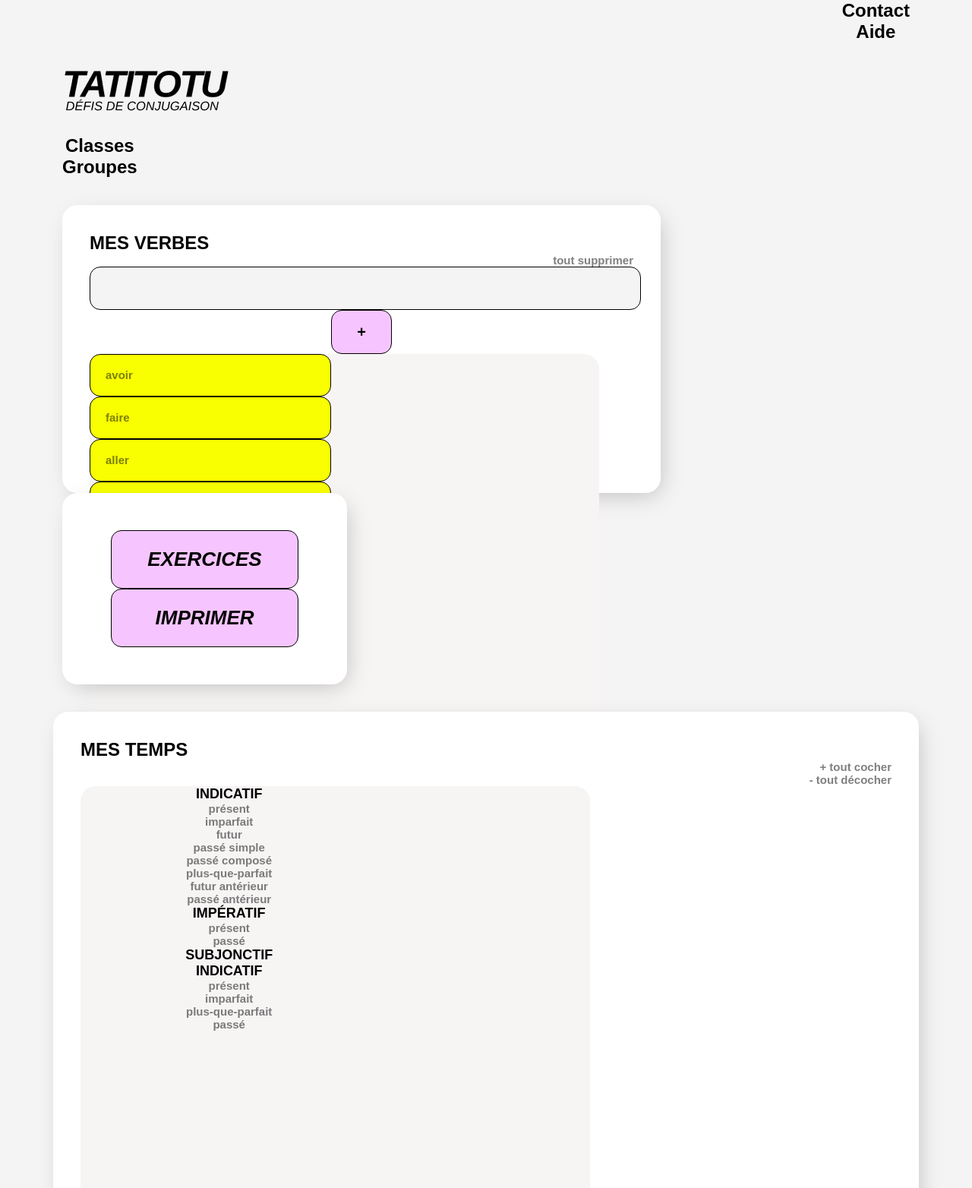
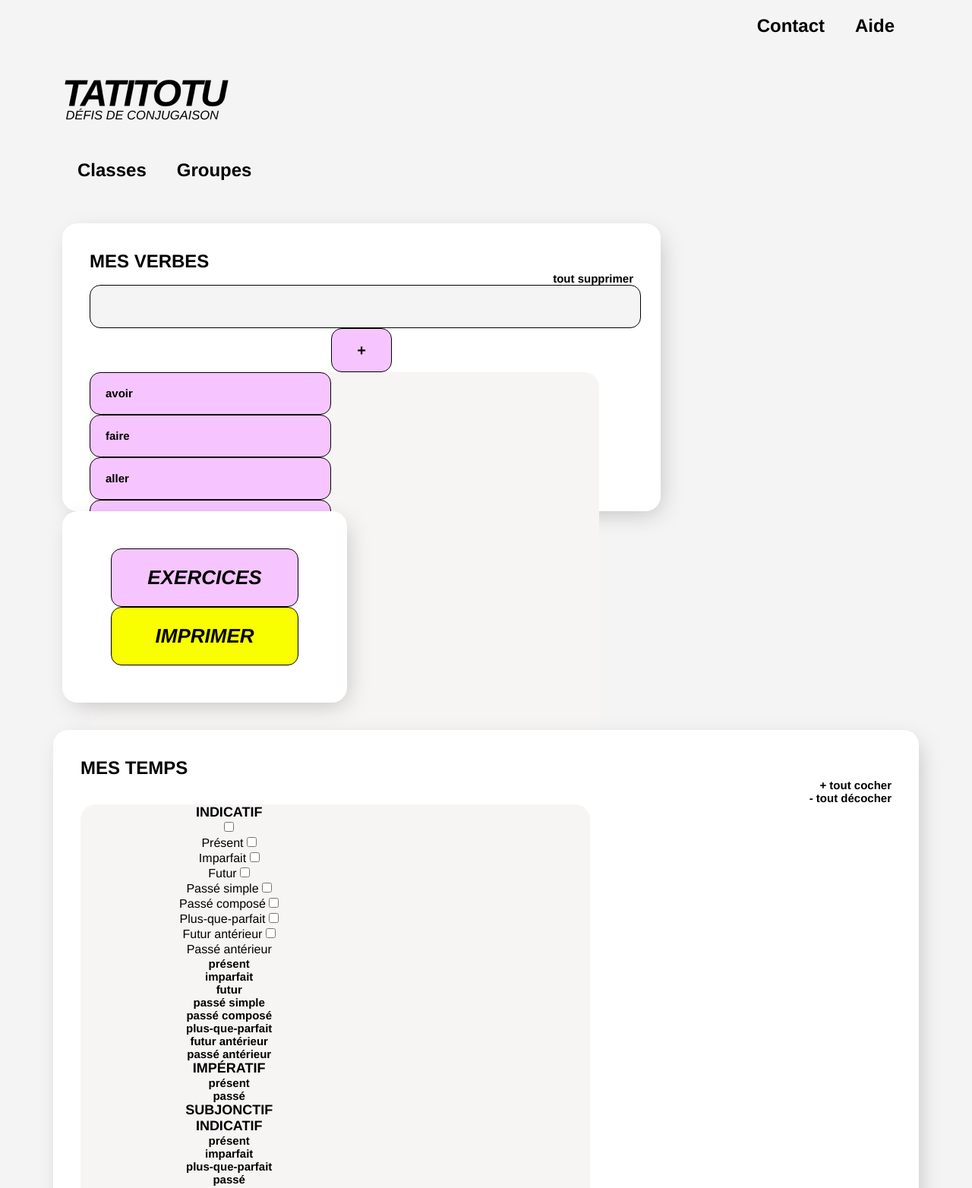
Before and after one commit to baillodlucie/TATITOTU, a website built with Parcel: page src/index.html in a window 1280 px wide. Shown: the top 1564 px of the page at 76% size. Built offline with nearby package versions, Linux system fonts and the light colour scheme.

Commit message:
ajutsments boutons et création des switch lines

```diff
--- a/src/index.html
+++ b/src/index.html
@@ -5,23 +5,25 @@
     <title>TATITOTU - Défis de conjugaison</title>
     <meta name="viewport" content="width=device-width, initial-scale=1.0" />
     <link rel="stylesheet" href="scss/main.scss" />
+    <link rel="preconnect" href="https://fonts.googleapis.com" />
+    <link rel="preconnect" href="https://fonts.gstatic.com" crossorigin />
+    <link
+      href="https://fonts.googleapis.com/css2?family=Arimo:ital,wght@0,400..700;1,400..700&display=swap"
+      rel="stylesheet"
+    />
   </head>
   <body>
     <div class="container">
       <div class="row">
         <div class="col-12"></div>
         <nav class="nav nav-1">
-          <ul>
-            <li>Contact</li>
-            <li>Aide</li>
-          </ul>
+          <a>Contact</a>
+          <a>Aide</a>
         </nav>
-        <h1><img src="img/tatitotu-logo.png" /></h1>
+        <h1><img src="../img/tatitotu-logo.png" /></h1>
         <nav class="nav nav-2">
-          <ul>
-            <li>Classes</li>
-            <li>Groupes</li>
-          </ul>
+          <a>Classes</a>
+          <a>Groupes</a>
         </nav>
       </div>
       <div class="row">
@@ -53,8 +55,8 @@
         </div>
         <div class="col-4 buttons">
           <div class="card card-buttons">
-            <button class="buttons-big">exercices</button>
-            <button class="buttons-big">imprimer</button>
+            <button class="buttons-big buttons-big-exercices">exercices</button>
+            <button class="buttons-big buttons-big-imprimer">imprimer</button>
           </div>
         </div>
       </div>
@@ -66,6 +68,62 @@
           <div class="background-grey background-grey-temps-1">
             <div class="temps-1 col-7">
               <h3 class="titles titles-h3">indicatif</h3>
+              <label class="switch">
+                <input type="checkbox" />
+                <div class="switch-wrapper">
+                  <div class="switch-inner"></div>
+                </div>
+                Présent
+              </label>
+              <label class="switch">
+                <input type="checkbox" />
+                <div class="switch-wrapper">
+                  <div class="switch-inner"></div>
+                </div>
+                Imparfait
+              </label>
+              <label class="switch">
+                <input type="checkbox" />
+                <div class="switch-wrapper">
+                  <div class="switch-inner"></div>
+                </div>
+                Futur
+              </label>
+              <label class="switch">
+                <input type="checkbox" />
+                <div class="switch-wrapper">
+                  <div class="switch-inner"></div>
+                </div>
+                Passé simple
+              </label>
+              <label class="switch">
+                <input type="checkbox" />
+                <div class="switch-wrapper">
+                  <div class="switch-inner"></div>
+                </div>
+                Passé composé
+              </label>
+              <label class="switch">
+                <input type="checkbox" />
+                <div class="switch-wrapper">
+                  <div class="switch-inner"></div>
+                </div>
+                Plus-que-parfait
+              </label>
+              <label class="switch">
+                <input type="checkbox" />
+                <div class="switch-wrapper">
+                  <div class="switch-inner"></div>
+                </div>
+                Futur antérieur
+              </label>
+              <label class="switch">
+                <input type="checkbox" />
+                <div class="switch-wrapper">
+                  <div class="switch-inner"></div>
+                </div>
+                Passé antérieur
+              </label>
               <p class="temps-verbes">présent</p>
               <p class="temps-verbes">imparfait</p>
               <p class="temps-verbes">futur</p>
@@ -105,6 +163,17 @@
         <div class="options col-8"></div>
         <div class="card card-options">
           <h2 class="titles titles-h2">options</h2>
+          <p>Nombre de questions</p>
+          <p>Type</p>
+          <p>Options d’impression</p>
+          <p>Afficher espace pour la note</p>
+          <p>Afficher les verbes évalués</p>
+          <p>Afficher les temps évalués</p>
+          <p>Espace pour le prénom</p>
+          <p>Espace pour le nom</p>
+          <p>Espace pour la date</p>
+          <p>Pronoms inclusifs (il/elle /iel)</p>
+          <p>Afficher nombre aléatoire</p>
         </div>
         <div class="col-4"></div>
         <div class="card card-buttons-small">
@@ -115,7 +184,7 @@
       </div>
       <div class="row">
         <div class="footer col-12">
-          <img class="footer-logo" src="img/tatitotu-logo.png" />
+          <img class="footer-logo" src="../img/tatitotu-logo.png" />
           <p class="footer-p">Contact:christophe.roulet@edu-vd.ch</p>
         </div>
       </div>
--- a/src/scss/_base.scss
+++ b/src/scss/_base.scss
@@ -1,9 +1,6 @@
 /* ====================================
 // css variables
 // ==================================== */
-
-:root {
-}
 
 /* ====================================
 // reset rules
@@ -23,6 +20,7 @@ body {
   -webkit-font-smoothing: antialiased;
   -moz-osx-font-smoothing: grayscale;
   text-rendering: optimizeLegibility;
+  font-family: Arimo;
   font-size: 1rem;
   line-height: 1.25;
   text-align: center;
--- a/src/scss/modules/_buttons-big.scss
+++ b/src/scss/modules/_buttons-big.scss
@@ -3,7 +3,7 @@
   width: 247px;
   height: 77px;
   padding: 15px 16px;
-  justify-content: center;
+  justify-content: space-around;
   align-items: center;
   gap: 10px;
   flex-shrink: 0;
@@ -18,3 +18,15 @@
   line-height: normal;
   text-transform: uppercase;
 }
+
+.buttons-big-imprimer {
+  background-color: #f9ff00;
+}
+
+.buttons-big-imprimer:hover {
+  background-color: #f6c5ff;
+}
+
+.buttons-big-exercices:hover {
+  background-color: #f9ff00;
+}
--- a/src/scss/modules/_buttons-small-cross.scss
+++ b/src/scss/modules/_buttons-small-cross.scss
@@ -1,7 +1,7 @@
 .buttons-small-cross {
   border-radius: 14px;
   border: 1px solid var(--Black, #000);
-  background: var(--Yellow, #f9ff00);
+  background: var(--Yellow, #f6c5ff);
   display: flex;
   width: 317.672px;
   height: 56px;
@@ -10,3 +10,7 @@
   gap: 20px;
   flex-shrink: 0;
 }
+
+.buttons-small-cross:hover {
+  background-color: #f9ff00;
+}
--- a/src/scss/modules/_card.scss
+++ b/src/scss/modules/_card.scss
@@ -6,7 +6,7 @@
 }
 
 p {
-  color: rgba(0, 0, 0, 0.5);
+  color: rgb(0, 0, 0);
   font-family: Arimo;
   font-size: 15px;
   font-style: normal;
--- a/src/scss/modules/_nav.scss
+++ b/src/scss/modules/_nav.scss
@@ -7,7 +7,7 @@
   line-height: normal;
   text-transform: capitalize;
   display: flex;
-  flex-wrap: nowrap;
+  align-content: space-between;
 }
 
 .nav-2 {
@@ -17,3 +17,11 @@
 .nav-1 {
   justify-content: right;
 }
+
+a {
+  margin: 20px;
+}
+
+a:hover {
+  color: #f6c5ff;
+}
```
Also changed, not shown: 1 other file.
